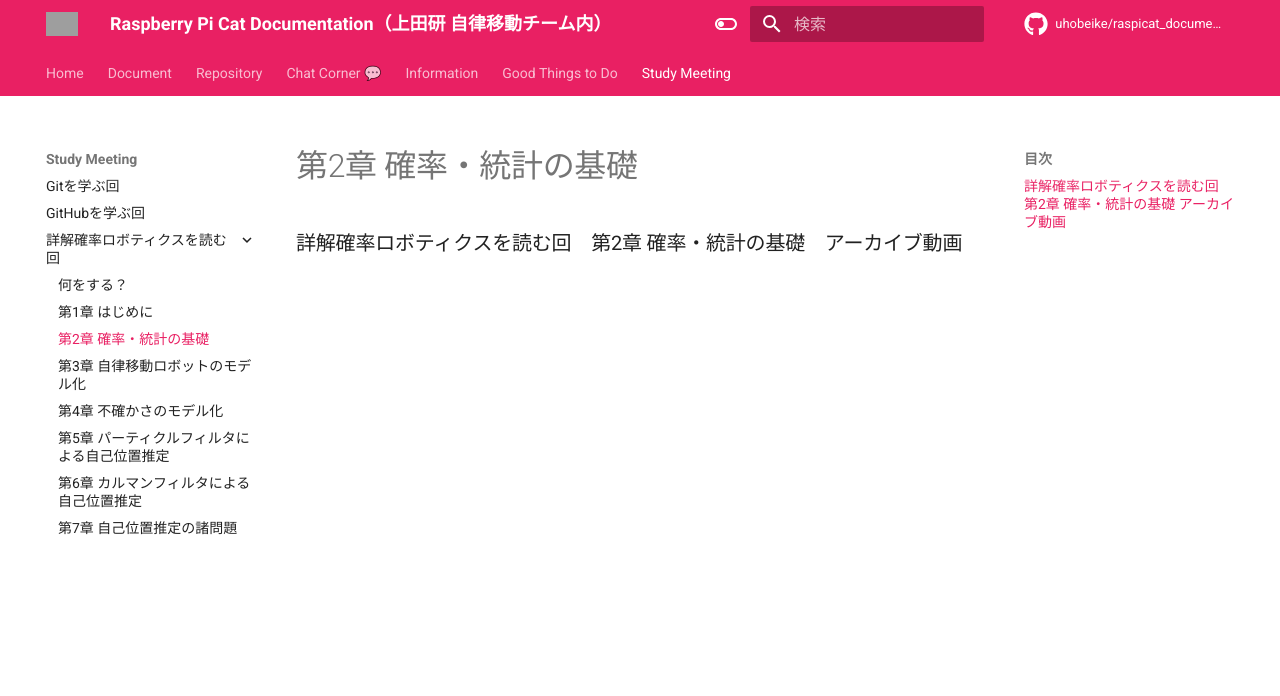
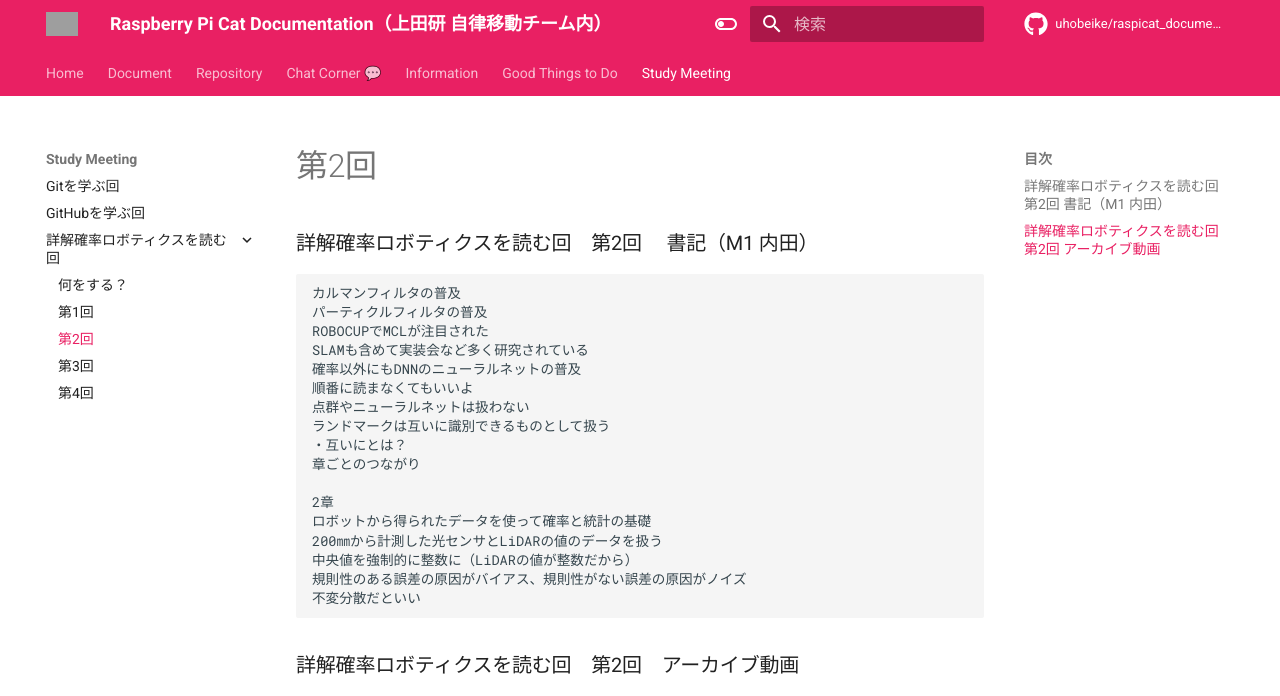
Before and after one commit to CIT-Autonomous-Robot-Lab/raspicat_documentation, an MkDocs documentation site: the page built from docs/study_meeting/2022_detailed_explanation_probabilistic_robotics/2.md, in a window 1280 px wide and 1193 px high. Shown: the top 696 px of the window. Built offline with MkDocs 1.6.1 and Material for MkDocs 9.7.7, drawn with Linux system fonts in a browser that asks for light colours; comment, search, counter and statistics services are not loaded; grey boxes are pictures that could not be loaded.

Commit message:
Feature/study meeting detailed explanation probabilistic robotics 2 mp4 (#39)
* Fix

* Add mp4

````diff
--- a/docs/study_meeting/2022_detailed_explanation_probabilistic_robotics/2.md
+++ b/docs/study_meeting/2022_detailed_explanation_probabilistic_robotics/2.md
@@ -1 +1,24 @@
-### 詳解確率ロボティクスを読む回　第2章 確率・統計の基礎　アーカイブ動画
+### 詳解確率ロボティクスを読む回　第2回　 書記（M1 内田）
+```
+カルマンフィルタの普及
+パーティクルフィルタの普及
+ROBOCUPでMCLが注目された
+SLAMも含めて実装会など多く研究されている
+確率以外にもDNNのニューラルネットの普及
+順番に読まなくてもいいよ
+点群やニューラルネットは扱わない
+ランドマークは互いに識別できるものとして扱う
+・互いにとは？
+章ごとのつながり
+
+2章
+ロボットから得られたデータを使って確率と統計の基礎
+200㎜から計測した光センサとLiDARの値のデータを扱う
+中央値を強制的に整数に（LiDARの値が整数だから）
+規則性のある誤差の原因がバイアス、規則性がない誤差の原因がノイズ
+不変分散だといい
+```
+
+
+### 詳解確率ロボティクスを読む回　第2回　アーカイブ動画
+<iframe width="1000" height="400" src="https://www.youtube.com/embed/Y-1kVwFMiD4" title="YouTube video player" frameborder="0" allow="accelerometer; autoplay; clipboard-write; encrypted-media; gyroscope; picture-in-picture" allowfullscreen></iframe>
--- a/mkdocs.yml
+++ b/mkdocs.yml
@@ -121,10 +121,7 @@
   - GitHubを学ぶ回: study_meeting/2022_git_github/github.md
   - 詳解確率ロボティクスを読む回:
     - 何をする？: study_meeting/2022_detailed_explanation_probabilistic_robotics/what_to_do.md
-    - 第1章 はじめに: study_meeting/2022_detailed_explanation_probabilistic_robotics/1.md
-    - 第2章 確率・統計の基礎: study_meeting/2022_detailed_explanation_probabilistic_robotics/2.md
-    - 第3章 自律移動ロボットのモデル化: study_meeting/2022_detailed_explanation_probabilistic_robotics/3.md
-    - 第4章 不確かさのモデル化: study_meeting/2022_detailed_explanation_probabilistic_robotics/4.md
-    - 第5章 パーティクルフィルタによる自己位置推定: study_meeting/2022_detailed_explanation_probabilistic_robotics/5.md
-    - 第6章 カルマンフィルタによる自己位置推定: study_meeting/2022_detailed_explanation_probabilistic_robotics/6.md
-    - 第7章 自己位置推定の諸問題: study_meeting/2022_detailed_explanation_probabilistic_robotics/7.md
+    - 第1回 : study_meeting/2022_detailed_explanation_probabilistic_robotics/1.md
+    - 第2回 : study_meeting/2022_detailed_explanation_probabilistic_robotics/2.md
+    - 第3回 : study_meeting/2022_detailed_explanation_probabilistic_robotics/3.md
+    - 第4回 : study_meeting/2022_detailed_explanation_probabilistic_robotics/4.md
````
Also changed, not shown: docs/study_meeting/2022_detailed_explanation_probabilistic_robotics/3.md (+1 -1 lines), docs/study_meeting/2022_detailed_explanation_probabilistic_robotics/5.md (deleted, +0 -1 lines), docs/study_meeting/2022_detailed_explanation_probabilistic_robotics/6.md (deleted, +0 -1 lines), docs/study_meeting/2022_detailed_explanation_probabilistic_robotics/7.md (deleted, +0 -1 lines).
